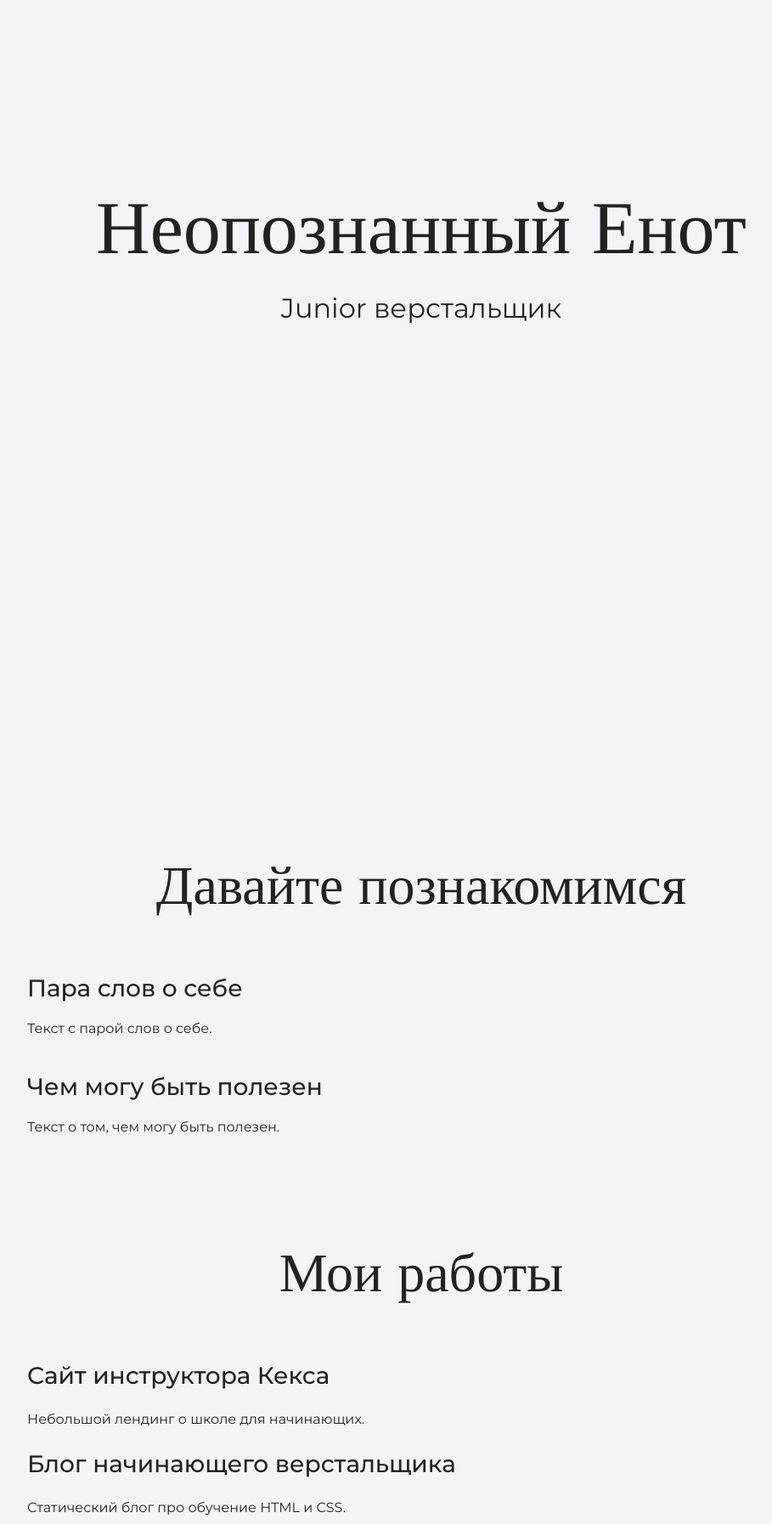
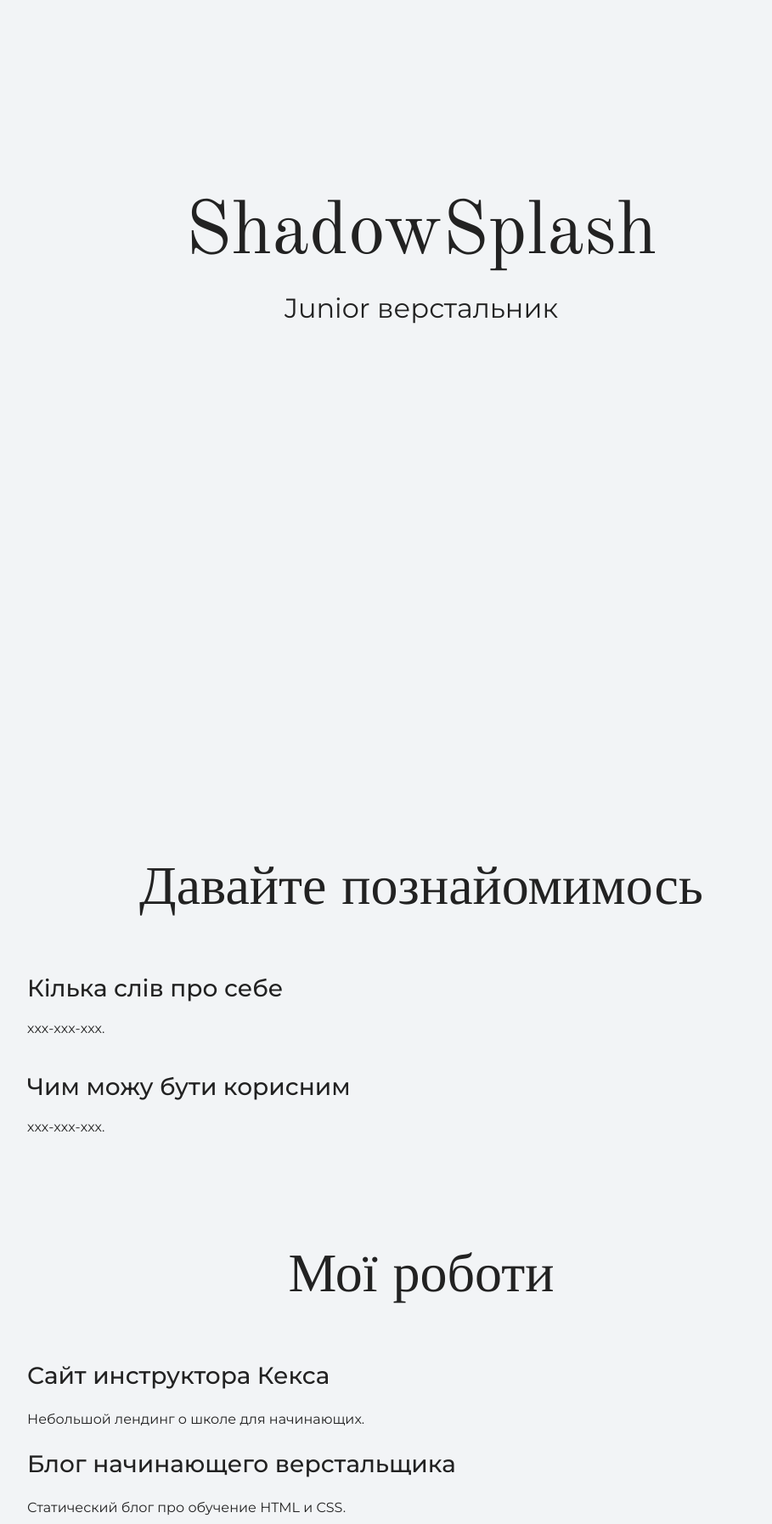
Before and after one commit to ShadowSplash/my-site, a plain HTML site: page index.html in a window 1280 px wide. Shown: the part 29-1823 px from the top of the page at 85% size, without its empty margins (144-1053 px from the left). Drawn offline with nearby package versions, Linux system fonts and the light colour scheme.

Commit message:
Update index.html

```diff
--- a/index.html
+++ b/index.html
@@ -4,33 +4,33 @@
     <meta charset="UTF-8">
     <link rel="stylesheet" href="style.css">
     <link href="https://fonts.googleapis.com/css?family=Montserrat:400,500,700|Old+Standard+TT&display=swap&subset=cyrillic" rel="stylesheet">
-    <title>Сайт візитка-тест</title>
+    <title>Сайт-візитка</title>
   </head>
 
   <body>
     <header class="page-header">
       <div class="container">
-      Контакты в шапке
+      +380-67-ХХХ-ХХ-ХХ
     </header>
 
     <section class="hero-image">
       <div class="container">
-      <h1 class="heading">Неопознанный Енот</h1>
-      <p>Junior верстальщик</p>
+      <h1 class="heading">ShadowSplash</h1>
+      <p>Junior верстальник</p>
     </section>
 
     <section class="intro">
       <div class="container">
-      <h2 class="subheading">Давайте познакомимся</h2>
-      <h3>Пара слов о себе</h3>
-      <p>Текст с парой слов о себе.</p>
-      <h3>Чем могу быть полезен</h3>
-      <p>Текст о том, чем могу быть полезен.</p>
+      <h2 class="subheading">Давайте познайомимось</h2>
+      <h3>Кілька слів про себе</h3>
+      <p>ххх-ххх-ххх.</p>
+      <h3>Чим можу бути корисним</h3>
+      <p>ххх-ххх-ххх.</p>
     </section>
 
     <section class="portfolio">
       <div class="container">
-      <h2 class="subheading">Мои работы</h2>
+      <h2 class="subheading">Мої роботи</h2>
 
       <h3>Сайт инструктора Кекса</h3>
       <p>Небольшой лендинг о школе для начинающих.</p>
```
